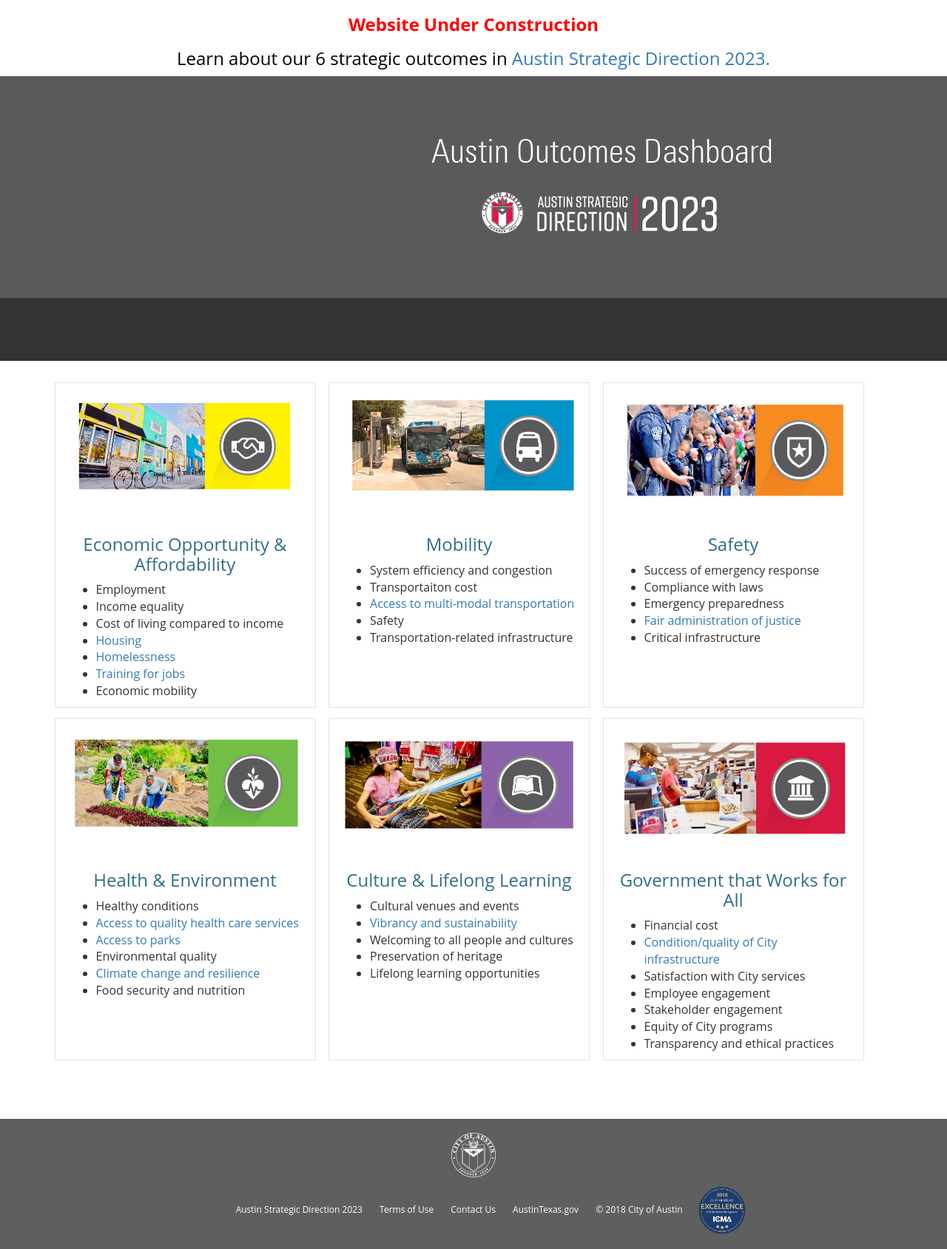
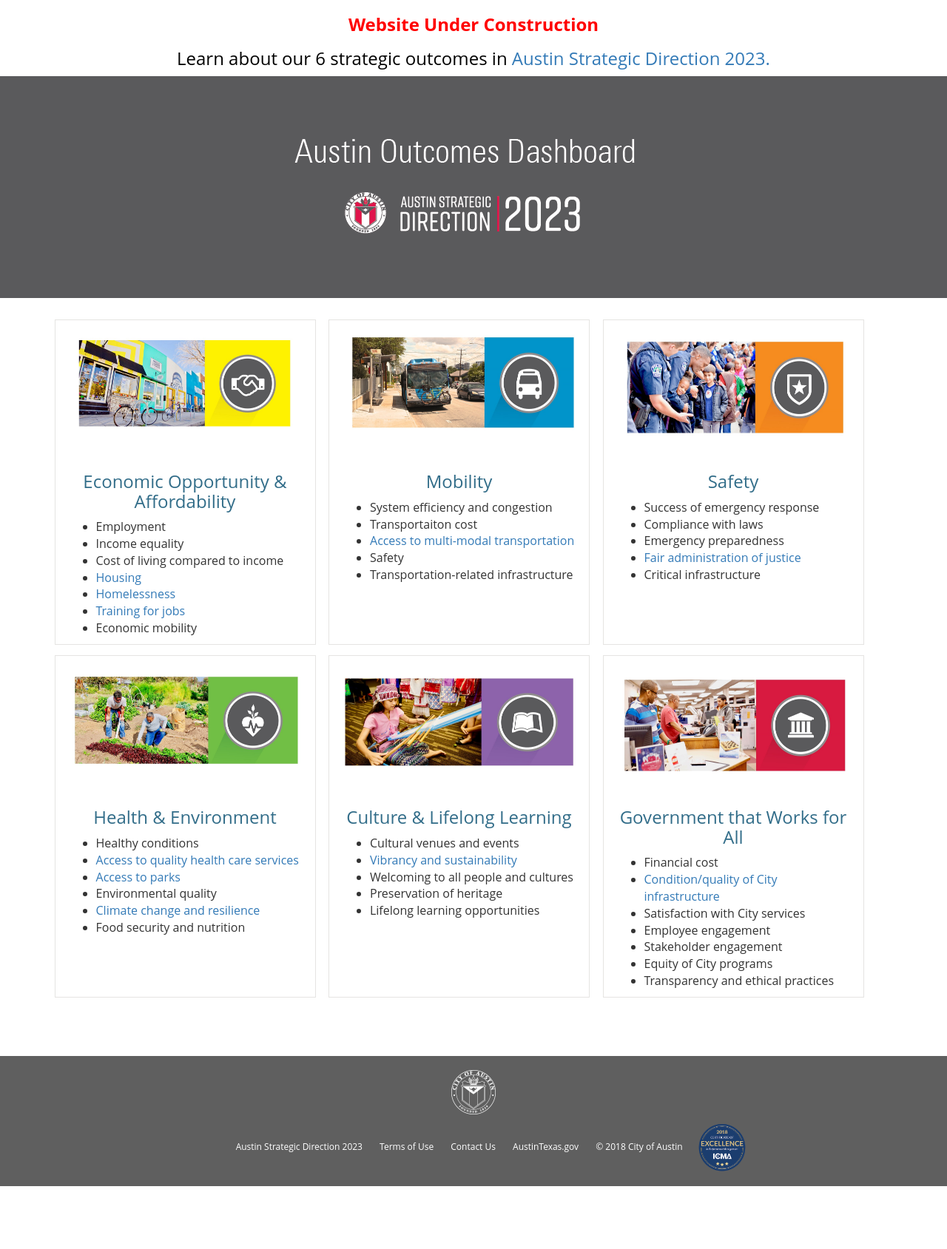
Before and after one commit to JamilaS/SD2023-Dashboard, a Jekyll site: the page built from index.md, in a window 1280 px wide. Shown: the whole page at 74% size. Built offline with Jekyll 4.4.1, drawn with Linux system fonts in a browser that asks for light colours; nearby versions of some CDN libraries; some web fonts are replaced; after the commit the page ends 1604 px from its top, so only the background shows below that.

Commit message:
Changing dimension of jumbotron

```diff
--- a/components/css/custom.css
+++ b/components/css/custom.css
@@ -138,12 +138,11 @@
 
 .jumbotron {
     background-image: url(../images/SD23-Dashboard-Banner.png);
-    background-repeat: no-repeat;
-    color: #fff;
-    background-color: #333;
-    padding-top: 10%;
-    padding-bottom: 20%;
-}
+    min-height:300px;
+  background-repeat: no-repeat;
+  background-size: cover;
+background-position:center center;
+ }
 
 .jumbotron h2 {
   text-shadow: 0px 0px 2px rgba(0,0,0,1);
```
